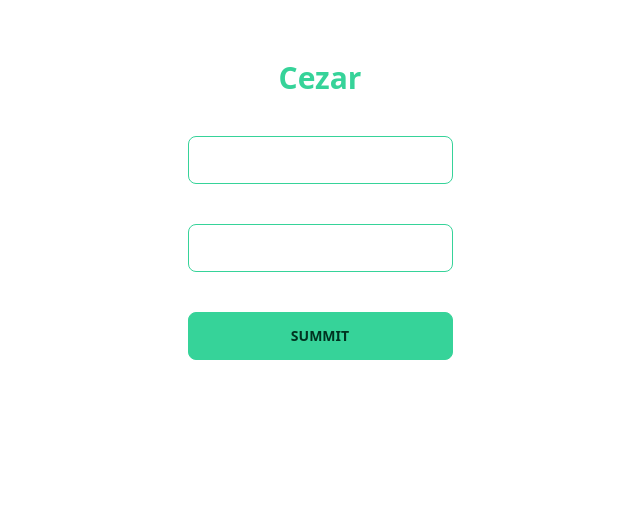
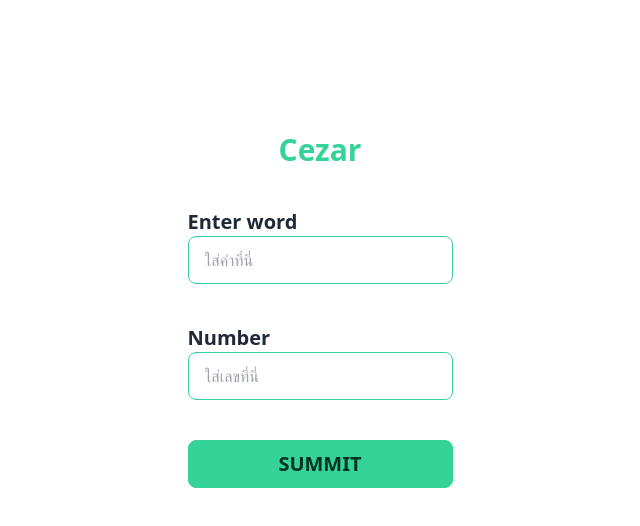
Before and after one commit to Narutchai01/Cezar, a React (Vite) app in the folder client/: page / in a window 1280 px wide. Shown: the top 526 px of the page, without its empty margins (320-960 px from the left). Built offline with nearby package versions, Linux system fonts and the light colour scheme.

Commit message:
style css

```diff
--- a/client/src/App.tsx
+++ b/client/src/App.tsx
@@ -2,10 +2,11 @@ import './App.css'
 import From from './components/From'
 
 function App() {
+  document.title = 'decode'
 
   return (
     <>
-        <From/>
+          <From />
     </>
   )
 }
--- a/client/src/components/From.tsx
+++ b/client/src/components/From.tsx
@@ -1,5 +1,5 @@
-import { useState,FormEvent,ChangeEvent } from 'react'
-import {formInput } from './interface'
+import { useState, FormEvent, ChangeEvent } from 'react'
+import { formInput } from './interface'
 import Showword from './Showword'
 
 
@@ -15,7 +15,7 @@ const From = () => {
     })
 
     const handleChange = (e: ChangeEvent<HTMLInputElement>) => {
-        const {name, value} = e.target;
+        const { name, value } = e.target;
         if (name === "cesa") {
             setText({
                 ...text,
@@ -42,14 +42,20 @@ const From = () => {
 
     return (
         <>
-            <div className="flex flex-col justify-center items-center h-[500px]">
+            <div className="flex flex-col justify-center items-center h-[700px]">
                 <h1 className="text-3xl font-bold text-success ">Cezar</h1>
                 <form className="flex flex-col gap-10 mt-10" onSubmit={handleSubmit}>
-                    <input type="text" className="input input-bordered input-success w-full max-w-xs" name="words" onChange={handleChange} />
-                    <input type="number" className="input input-bordered input-success w-full max-w-xs" name="cesa" onChange={handleChange} />
-                    <button type='submit' className="btn btn-success">Summit</button>
+                    <div>
+                        <p className='text-xl font-bold'>Enter word</p>
+                        <input type="text" placeholder='ใส่คำที่นี่' className="input input-bordered input-success w-full max-w-xs" name="words" onChange={handleChange} />
+                    </div>
+                    <div>
+                        <p className='text-xl font-bold'>Number</p>
+                    <input type="number" placeholder='ใส่เลขที่นี่' className="input input-bordered input-success w-full max-w-xs" name="cesa" onChange={handleChange} />
+                    </div>
+                    <button type='submit' className="btn btn-success text-xl font-bold">Summit</button>
                 </form>
-                <Showword  some={result.words || ''} num={result.cesa} />
+                <Showword some={result.words || ''} num={result.cesa} />
             </div>
         </>
     )
```
